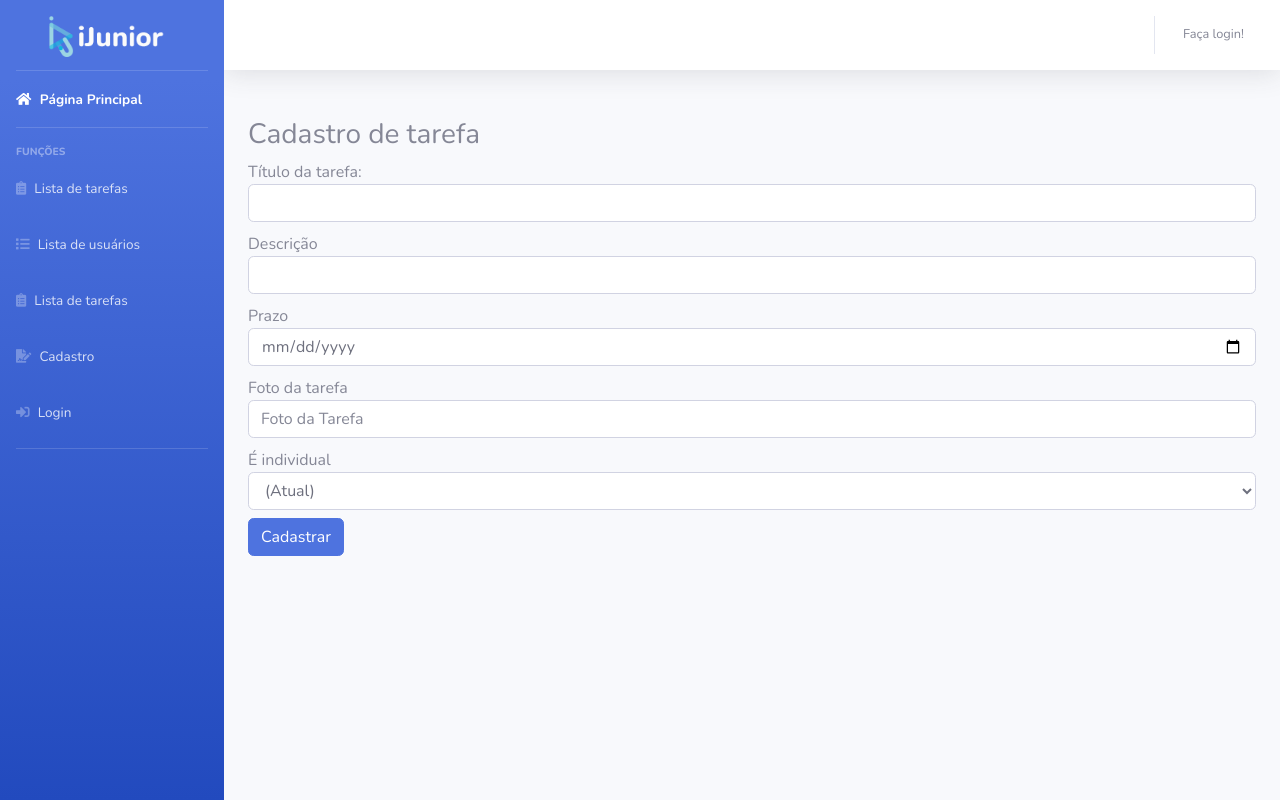
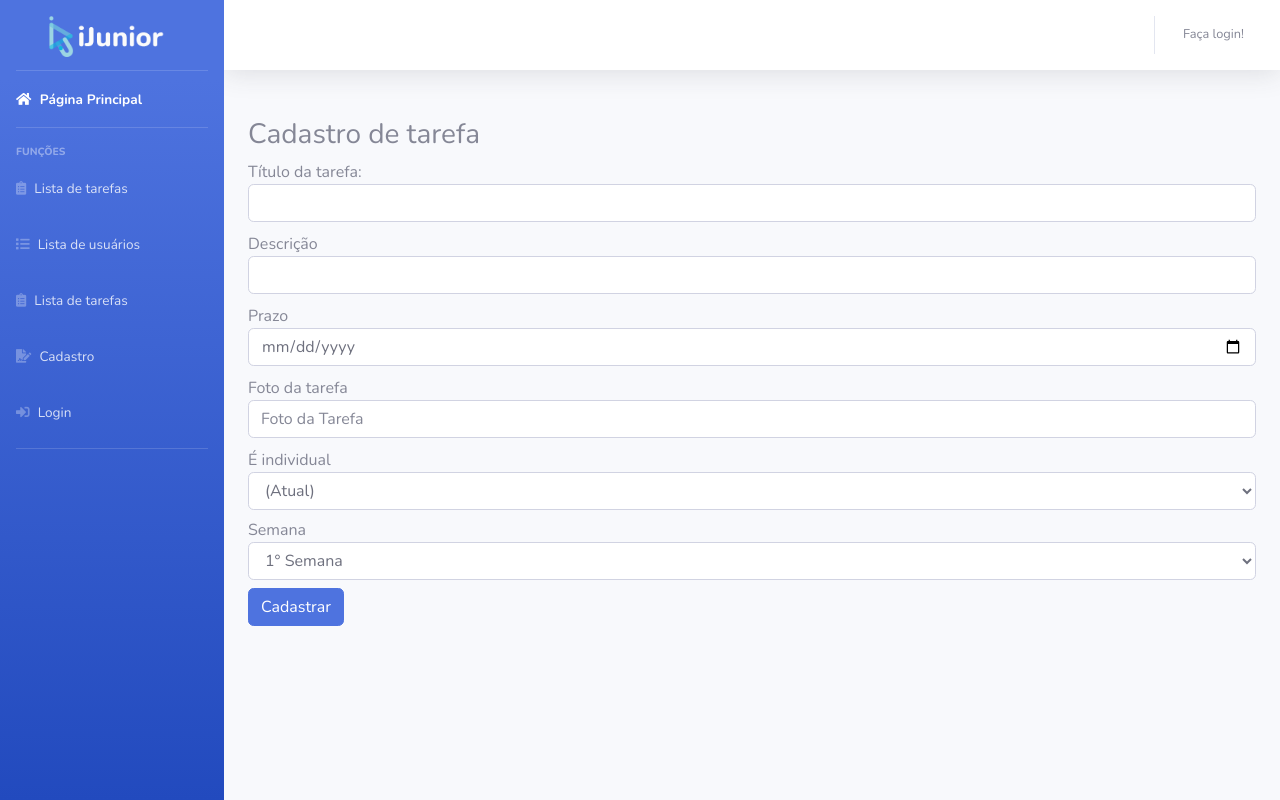
Before and after one commit to gabrielmteixeira/sistemaptflask, a Python web app: template sistemaptflask/tarefa/templates/edicao_tarefa.html in a window 1280 px wide. Run offline with Jinja, Linux system fonts and the light colour scheme; the template is opened without the code that fills it, so the values that code supplies are empty; some libraries are stand-ins or nearby versions.

Commit message:
semana adicionado no listar, cadsatrar, editar

```diff
--- a/sistemaptflask/tarefa/templates/edicao_tarefa.html
+++ b/sistemaptflask/tarefa/templates/edicao_tarefa.html
@@ -39,6 +39,31 @@
             <option value="não">Não</option>
         </select>
     </div>
+    <div style="margin-top: 8px; margin-bottom: 8px;">
+        <span>Semana </span>
+        <select class="form-control" name="semana" id="semana" required>
+            <option value="1">1° Semana</option>
+            <option value="2">2° Semana</option>
+            <option value="3">3° Semana</option>
+            <option value="4">4° Semana</option>
+            <option value="5">5° Semana</option>
+            <option value="6">6° Semana</option>
+            <option value="7">7° Semana</option>
+            <option value="8">8° Semana</option>
+            <option value="9">9° Semana</option>
+            <option value="10">10° Semana</option>
+            <option value="11">11° Semana</option>
+            <option value="12">12° Semana</option>
+            <option value="13">13° Semana</option>
+            <option value="14">14° Semana</option>
+            <option value="15">15° Semana</option>
+            <option value="16">16° Semana</option>
+            <option value="17">17° Semana</option>
+            <option value="18">18° Semana</option>
+            <option value="19">19° Semana</option>
+            <option value="20">20° Semana</option>
+        </select>
+    </div>
     <input type="hidden" name="id" id="id" value="{{id}}">
     <button class="btn btn-primary" type="submit">Cadastrar</button>
 </form>
```
Also changed, not shown: sistemaptflask/tarefa/models.py (+7 -6 lines), sistemaptflask/tarefa/templates/cadastro_tarefa.html (+25 -0 lines), sistemaptflask/tarefa/templates/listar_tarefas.html (+5 -4 lines), sistemaptflask/tarefa/views.py (+14 -11 lines).
